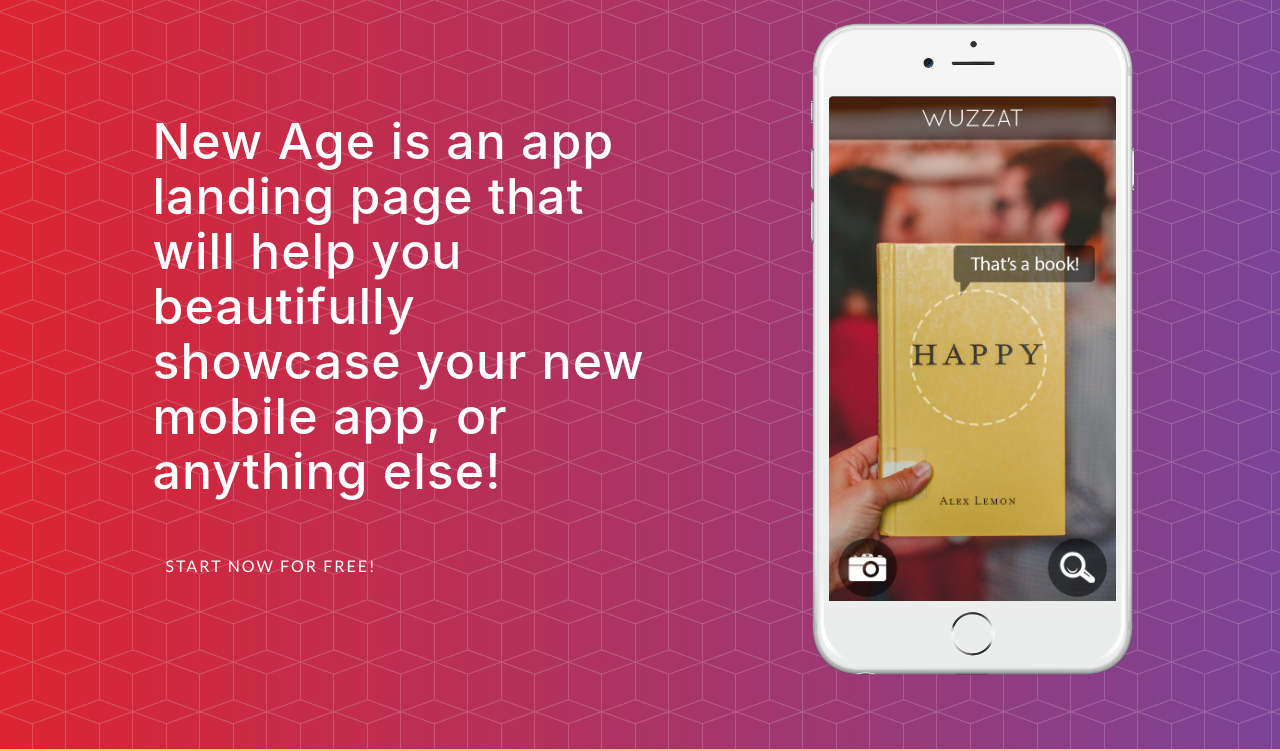
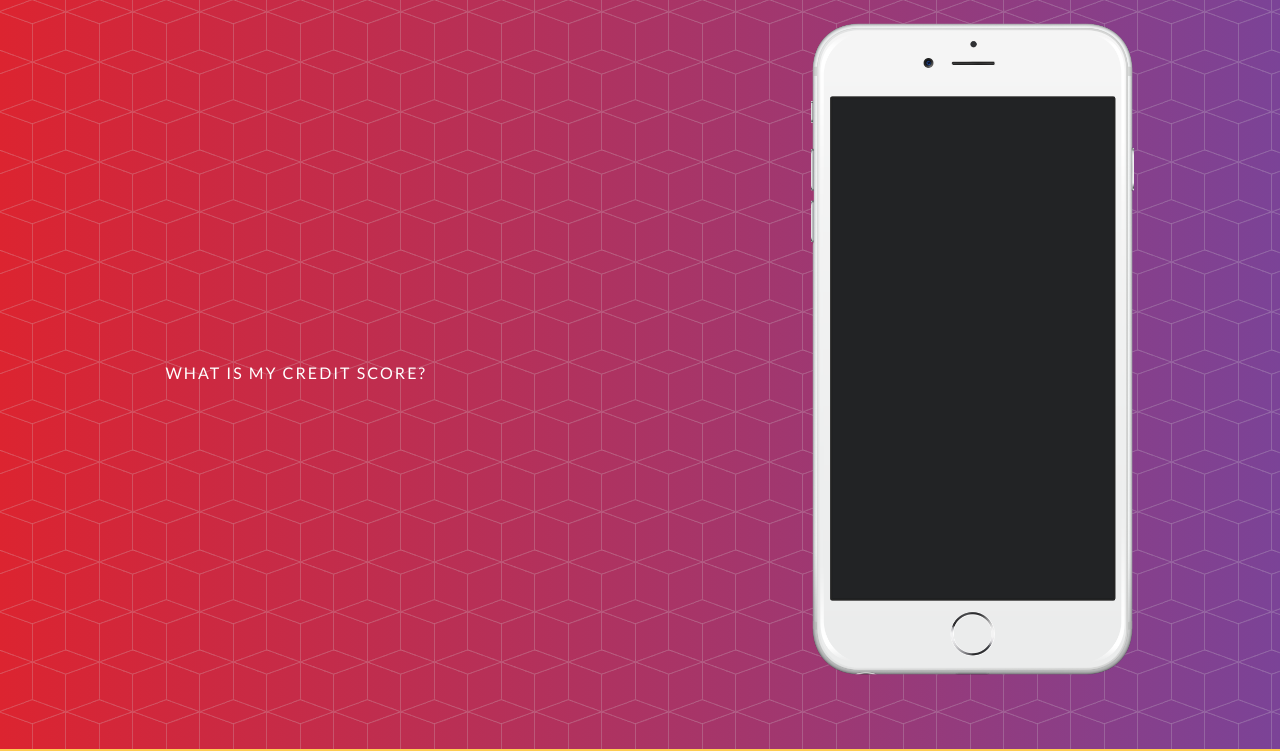
Before and after one commit to steambotteach/steambotteach.github.io, a website with bundled scripts: page index.html in a window 1280 px wide. Shown: the part 51-802 px from the top of the page. Built offline with nearby package versions, Linux system fonts and the light colour scheme; a web font is replaced by a local one.

Commit message:
removingimagefrom_page

```diff
--- a/index.html
+++ b/index.html
@@ -59,8 +59,8 @@
         <div class="row h-100">
           <div class="col-lg-7 my-auto">
             <div class="header-content mx-auto">
-              <h1 class="mb-5">New Age is an app landing page that will help you beautifully showcase your new mobile app, or anything else!</h1>
-              <a href="#download" class="btn btn-outline btn-xl js-scroll-trigger">Start Now for Free!</a>
+              <h1 class="mb-5"></h1>
+              <a href="#download" class="btn btn-outline btn-xl js-scroll-trigger">What is my credit score?</a>
             </div>
           </div>
           <div class="col-lg-5 my-auto">
@@ -69,7 +69,7 @@
                 <div class="device">
                   <div class="screen">
                     <!-- Demo image for screen mockup, you can put an image here, some HTML, an animation, video, or anything else! -->
-                    <img src="img/demo-screen-1.jpg" class="img-fluid" alt="">
+                    <!--<img src="img/demo-screen-1.jpg" class="img-fluid" alt=""> -->
                   </div>
                   <div class="button">
                     <!-- You can hook the "home button" to some JavaScript events or just remove it -->
```
